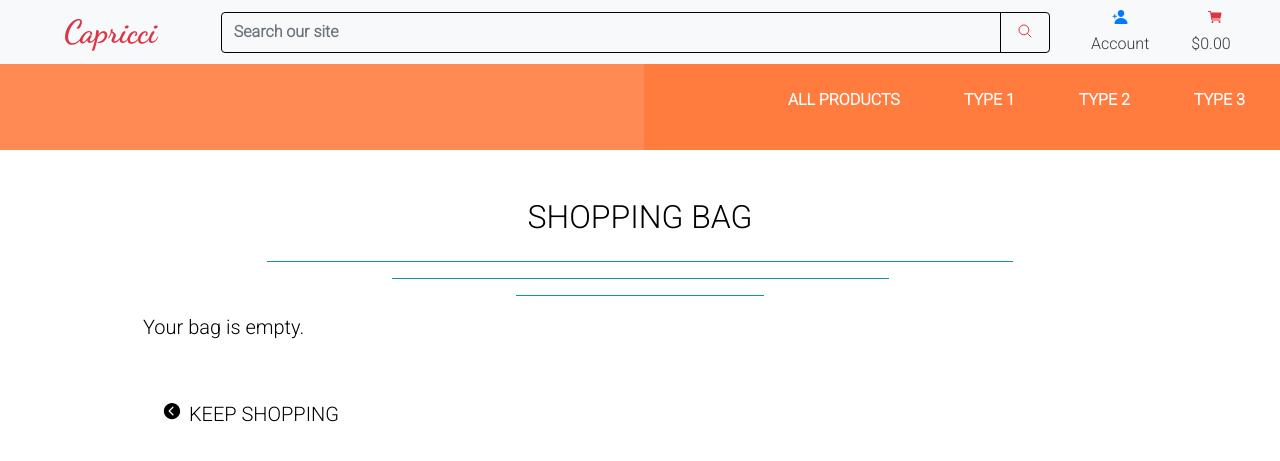
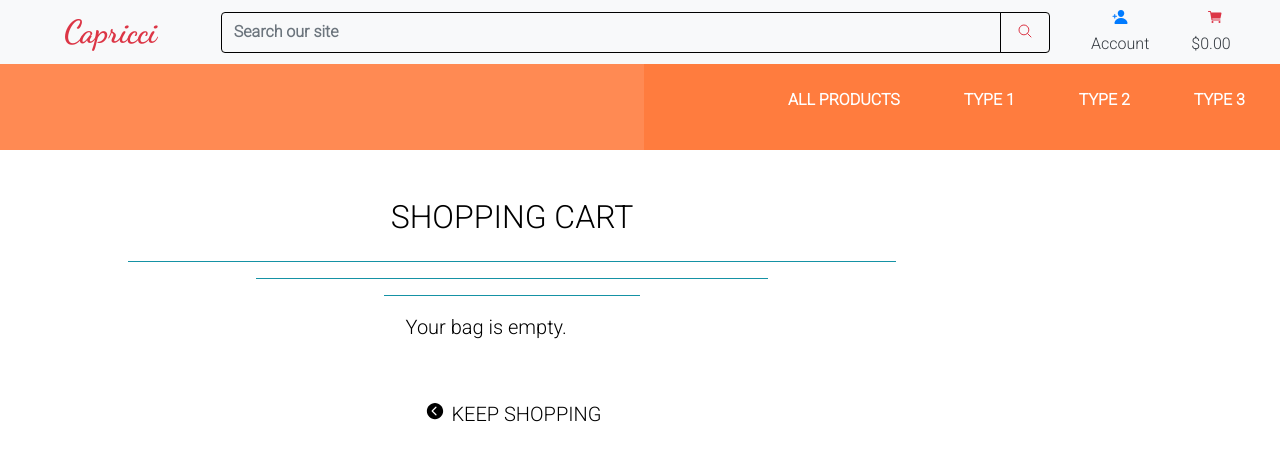
Before and after one commit to jdhernandezS1/CI_PP5_E_COM, a Django app: page /cart/ in a window 1280 px wide. Shown: the top 461 px of the page. Run offline with Django 3.2, Linux system fonts and the light colour scheme; some libraries are stand-ins or nearby versions; some web fonts are replaced.

Commit message:
Cart Table View Template and context

```diff
--- a/cart/contexts.py
+++ b/cart/contexts.py
@@ -2,8 +2,10 @@
 # 3rd party:
 from decimal import Decimal
 from django.conf import settings
+from django.shortcuts import get_object_or_404
 # ~~~~~~~~~~~~~~~~~~~~~~~~~~~~~~~~~~~~~~~~~~~~~
-# Internal
+# Internal]
+from products.models import Prod
 # ~~~~~~~~~~
 
 
@@ -12,7 +14,19 @@ def cart_contents(request):
     cart_items = []
     total = 0
     product_count = 0
+    cart = request.session.get('cart', {})
 
+    for prod_id, quantity in cart.items():
+        product = get_object_or_404(Prod, pk=prod_id)
+        total += quantity * product.price
+        product_count += quantity
+        temp_tot = product.price * quantity
+        cart_items.append({
+            'prod_id': prod_id,
+            'quantity': quantity,
+            'product': product,
+            'temp_tot': temp_tot,
+        })
     if total < settings.FREE_DELIVERY_THRESHOLD:
         delivery = total * Decimal(settings.STANDARD_DELIVERY_PERCENTAGE / 100)
         free_delivery_delta = settings.FREE_DELIVERY_THRESHOLD - total
--- a/cart/templates/cart/cart.html
+++ b/cart/templates/cart/cart.html
@@ -11,11 +11,11 @@
 
 {% block content %}
 
-<div class="overlay"></div>
-<div class="container mb-2">
+<div class="overlay w-100"></div>
+<div class="container mb-2 m-0 p-0 w-100 col-sm-12 col-md-12 col-lg-12 col-xl-12 ">
     <div class="row">
         <div class="col">
-            <h2 class="mt-5 logo-font mb-4 text-center">Shopping Bag</h2>
+            <h2 class="mt-5 logo-font mb-4 text-center">Shopping Cart</h2>
             <hr class="w-75 bg-info">
             <hr class="w-50 bg-info">
             <hr class="w-25 bg-info">
@@ -23,9 +23,42 @@
     </div>
 
     <div class="row">
-        <div class="col">
-            {% if bag_items %}
-                <div class="table-responsive rounded"></div>
+        <div class="col d-flex justify-content-center">
+            {% if cart_items %}
+            <div class="table-responsive m-2 ">
+
+                <table class="table table-bordered table-dark rounded">
+                    <thead>
+                        <tr>
+                            <th scope="col" colspan="2">Article</th>
+                            <th scope="col">Price</th>
+                            <th scope="col">Quantity</th>
+                        </tr>
+                    </thead>
+                    {% for item in cart_items%}
+                    <tbody>
+                        <tr>
+                            <th scope="row">{{item.product.title}}</th>
+                            <td>
+                                <div class="col-sm-8 col-md-8 col-lg-8 col-xl-7   mx-auto d-block">
+                                    {% if "placeholder" in item.product.featured_image.url %}
+                                    <img class="card-img-top rounded-top img-fluid"
+                                        src="https://www.mend.io/wp-content/media/2020/03/5-tips_small.jpg"
+                                        alt="{{item.product.title}}">
+                                    {% else %}
+                                    <img class="card-img-top rounded-top img-fluid"
+                                        src=" {{ item.product.featured_image.url }}" alt="{{item.product.title}}">
+                                    {% endif %}
+                                </div>
+                            </td>
+                            <td>{{item.temp_tot}} (x1 {{item.product.price}})</td>
+                            <td>{{item.quantity}}</td>
+                        </tr>
+                    </tbody>
+                    <!-- {{cart_items | safe}} -->
+                    {% endfor %}
+                </table>
+            </div>
             {% else %}
             <div class="text-black">
                 <p class="lead mb-5">Your bag is empty.</p>
--- a/cart/views.py
+++ b/cart/views.py
@@ -31,6 +31,6 @@ def AddCart(request, prod_id):
         cart[prod_id] = quantity
 
     request.session['cart'] = cart
-    print(request.session['cart'])
+    # print(request.session['cart'])
     messages.success(request, message)
     return redirect(redirect_url)
```
